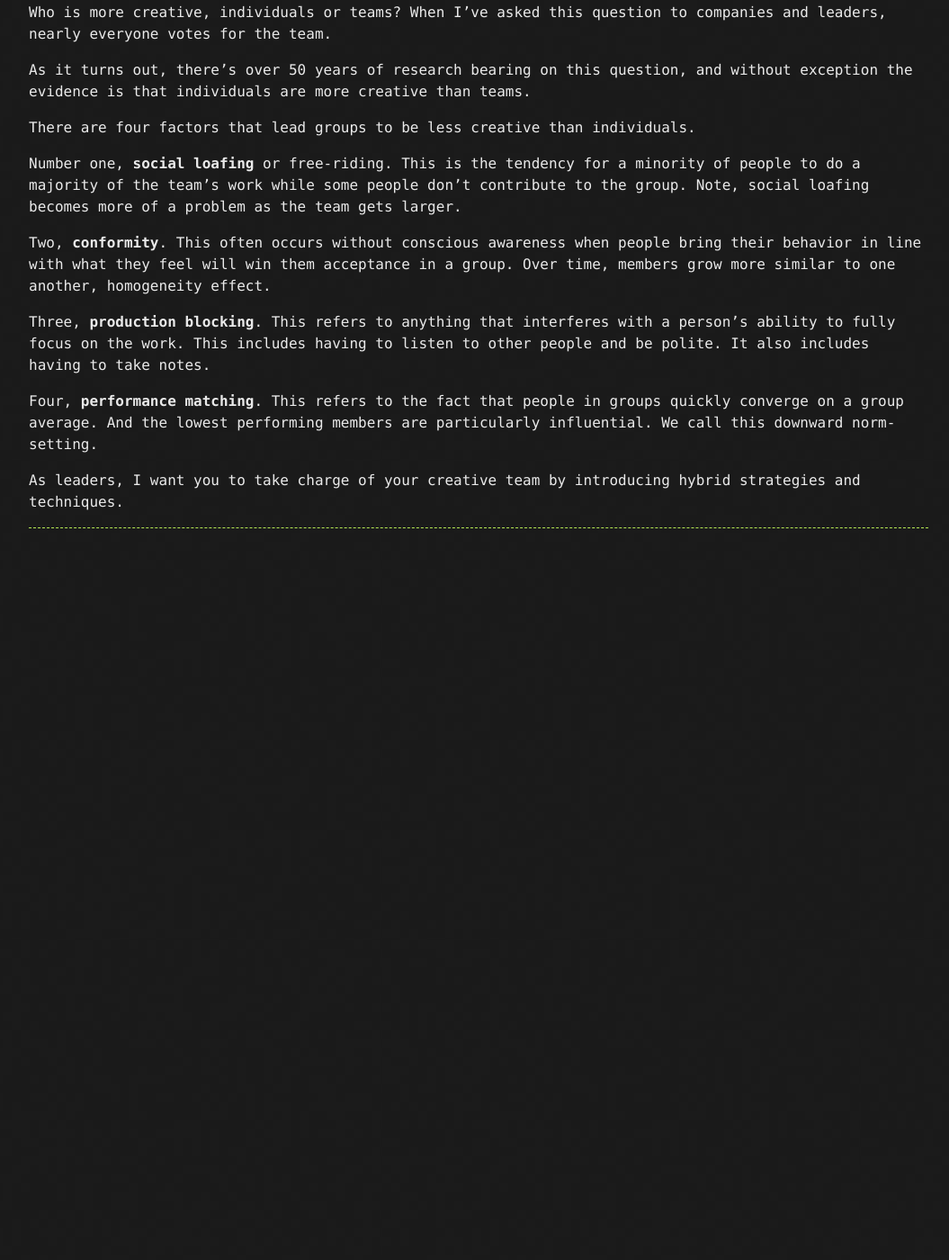
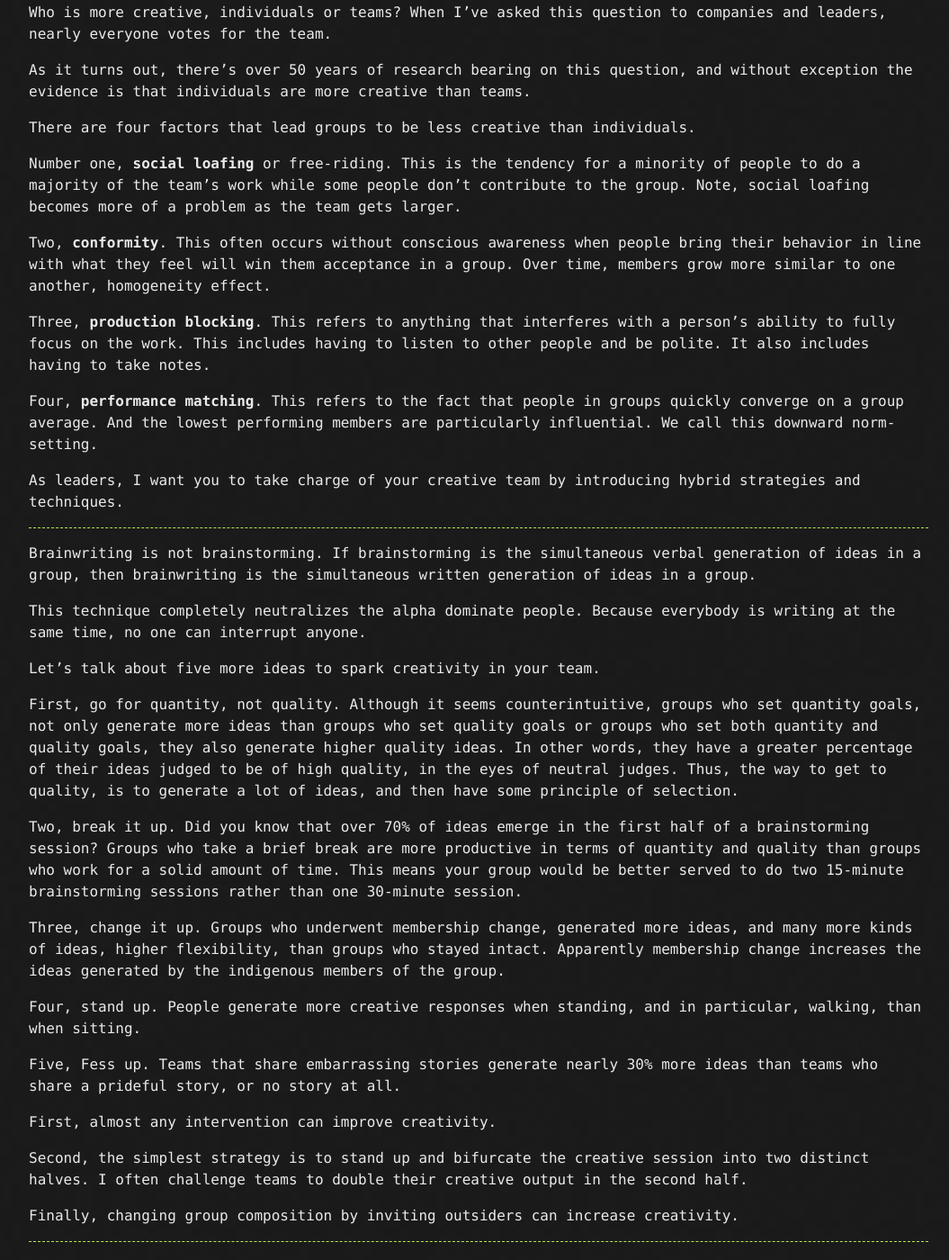
Before and after one commit to goodHunter27/serhatgiydiren.github.io, a Jekyll site: the page built from _posts/2020-01-10-high-performance-collaboration-leadership-teamwork-negotiation.md, in a window 1280 px wide and 1400 px high, scrolled down 17045 px. Shown: the whole window at 90% size, without its empty margins (108-1163 px from the left). Built offline with Jekyll 4.4.1, drawn with Linux system fonts in a browser that asks for light colours; before the commit the page ends 17652 px from its top, so only the background shows below that.

Commit message:
Update 2020-01-10-high-performance-collaboration-leadership-teamwork-negotiation.md

```diff
--- a/_posts/2020-01-10-high-performance-collaboration-leadership-teamwork-negotiation.md
+++ b/_posts/2020-01-10-high-performance-collaboration-leadership-teamwork-negotiation.md
@@ -520,3 +520,27 @@ Four, **performance matching**. This refers to the fact that people in groups qu
 As leaders, I want you to take charge of your creative team by introducing hybrid strategies and techniques.
 
 ------------------------------
+
+Brainwriting is not brainstorming. If brainstorming is the simultaneous verbal generation of ideas in a group, then brainwriting is the simultaneous written generation of ideas in a group.
+
+This technique completely neutralizes the alpha dominate people. Because everybody is writing at the same time, no one can interrupt anyone.
+
+Let's talk about five more ideas to spark creativity in your team.
+
+First, go for quantity, not quality. Although it seems counterintuitive, groups who set quantity goals, not only generate more ideas than groups who set quality goals or groups who set both quantity and quality goals, they also generate higher quality ideas. In other words, they have a greater percentage of their ideas judged to be of high quality, in the eyes of neutral judges. Thus, the way to get to quality, is to generate a lot of ideas, and then have some principle of selection.
+
+Two, break it up. Did you know that over 70% of ideas emerge in the first half of a brainstorming session? Groups who take a brief break are more productive in terms of quantity and quality than groups who work for a solid amount of time. This means your group would be better served to do two 15-minute brainstorming sessions rather than one 30-minute session.
+
+Three, change it up. Groups who underwent membership change, generated more ideas, and many more kinds of ideas, higher flexibility, than groups who stayed intact. Apparently membership change increases the ideas generated by the indigenous members of the group.
+
+Four, stand up. People generate more creative responses when standing, and in particular, walking, than when sitting.
+
+Five, Fess up. Teams that share embarrassing stories generate nearly 30% more ideas than teams who share a prideful story, or no story at all.
+
+First, almost any intervention can improve creativity.
+
+Second, the simplest strategy is to stand up and bifurcate the creative session into two distinct halves. I often challenge teams to double their creative output in the second half.
+
+Finally, changing group composition by inviting outsiders can increase creativity.
+
+------------------------------
```
